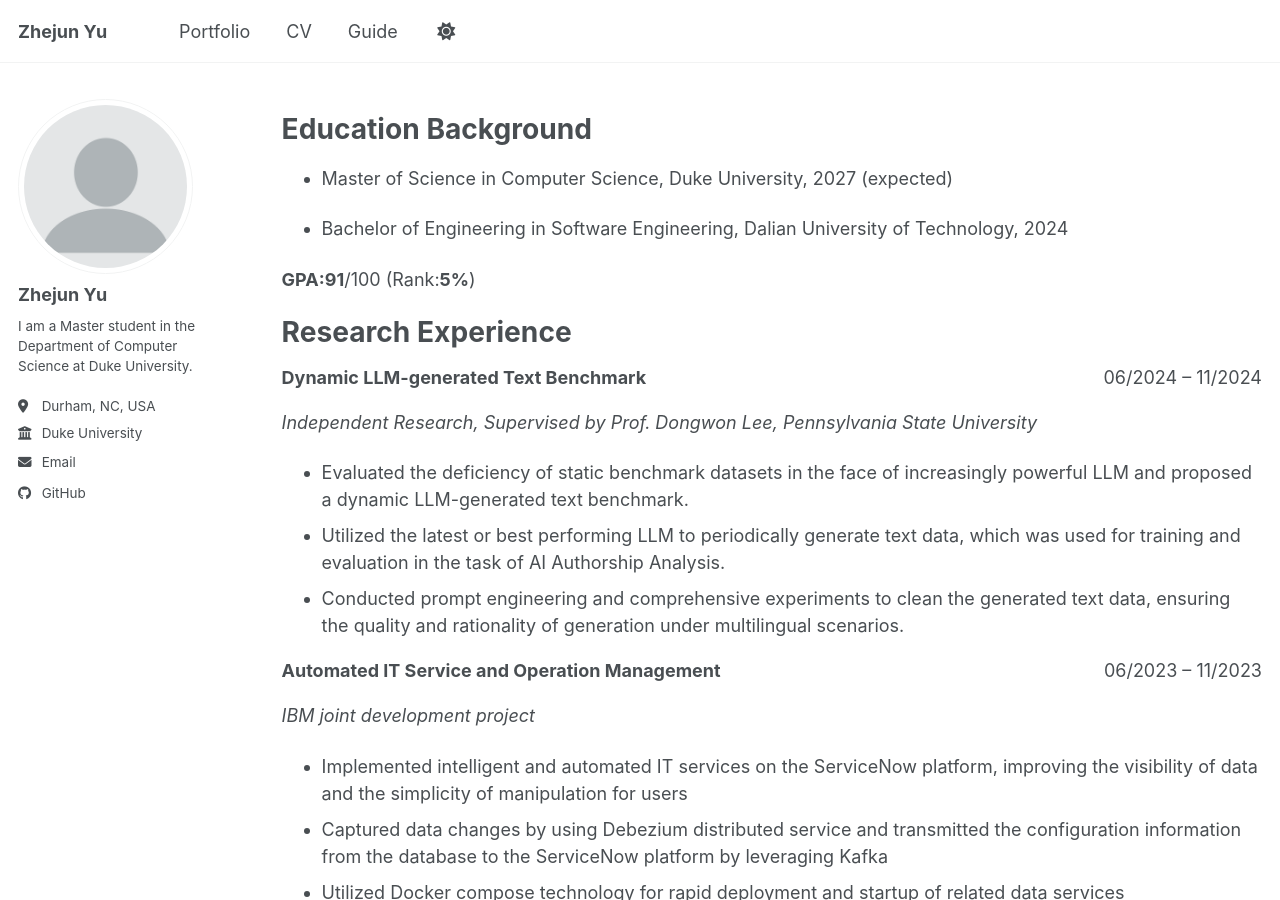
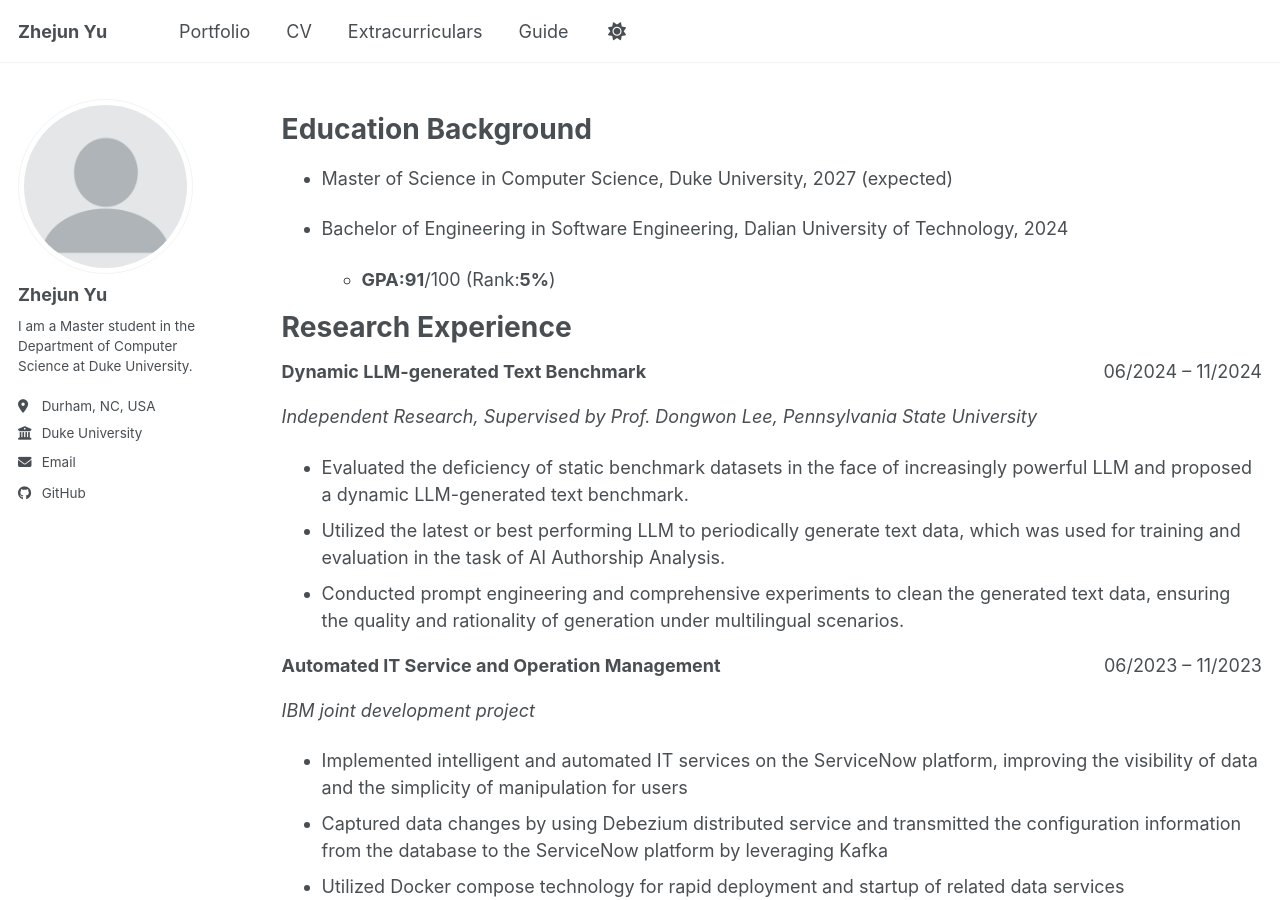
Before and after one commit to unknownyouth/unknownyouth.github.io, a Jekyll site: the page built from _pages/cv.md, in a window 1280 px wide and 900 px high. Built offline with Jekyll 4.4.1, drawn with Linux system fonts in a browser that asks for light colours; a script bundle is joined from its source files by our own code; library files that are not in the unit come from our copies.

Commit message:
Add Extracurriculars section

```diff
--- a/_data/navigation.yml
+++ b/_data/navigation.yml
@@ -26,6 +26,8 @@
   - title: "CV"
     url: /cv/
 
+  - title: "Extracurriculars"
+    url: /extracurriculars/
   # - title: "CV"
   #   url: /cv-json/
 
--- a/_pages/cv.md
+++ b/_pages/cv.md
@@ -14,8 +14,7 @@
 * Master of Science in Computer Science, Duke University, 2027 (expected)
 
 * Bachelor of Engineering in Software Engineering, Dalian University of Technology, 2024
-
-**GPA:91**/100 (Rank:**5%**)
+  * **GPA:91**/100 (Rank:**5%**)
 
 Research Experience
 ======
```
Also changed, not shown: images/manifest.json (renamed from images/favicon_template/manifest.json).
